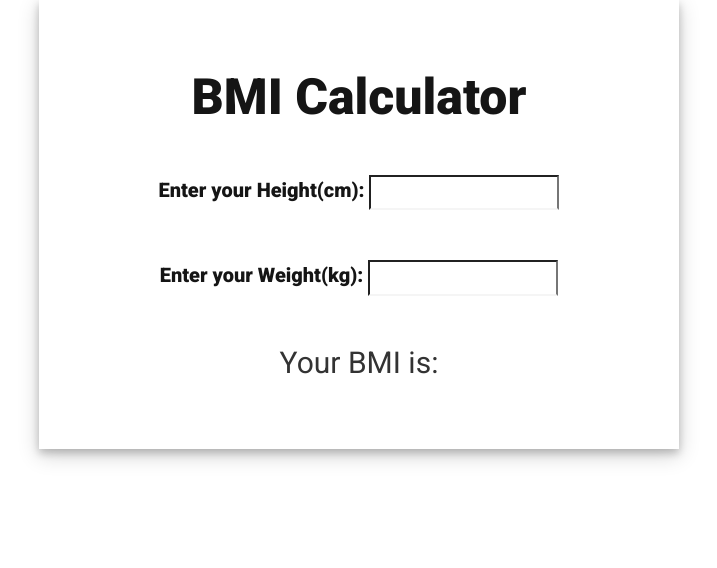
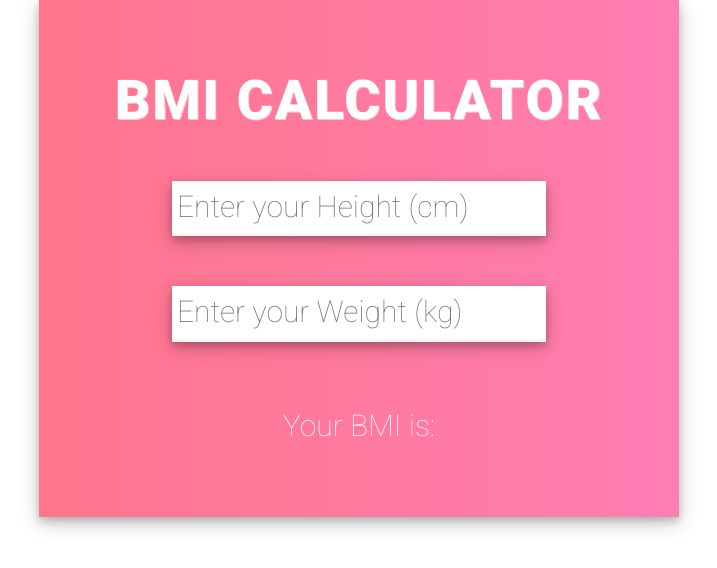
Before and after one commit to nseyf/bmi-calc, a React (Create React App) app: page / in a window 1280 px wide. Shown: the top 568 px of the page, without its empty margins (281-998 px from the left). Built offline with nearby package versions, Linux system fonts and the light colour scheme.

Commit message:
added css

```diff
--- a/src/App.js
+++ b/src/App.js
@@ -58,42 +58,46 @@ const { result } = this.state;
 
 const inputDiv = {
  margin: "50px",
-fontWeight: "bold"
+fontWeight: "100"
 }
 const inputStyle = {
-  borderBottom: "2px solid #f5f5f5",
+  border: "none",
+  background: "white",
   padding: "5px",
-  fontSize: "15px"
+  borderBottom: "3px solid #f5f5f5",
+  fontSize: "30px",
+  width: "85%",
+  boxShadow: "0 4px 8px 0 rgba(0, 0, 0, 0.2), 0 6px 20px 0 rgba(0, 0, 0, 0.19)"
 }
 const titleStyle = {
-  fontSize: "50px",
-  color: "#151515",
+  fontSize: "55px",
+  color: "white",
+  textShadow: "2px 2px 0px pink",
+  textShadow: "1px 1px 0px pink",
+  letterSpacing: "2px",
   fontWeight: "900"
 }
 const containerStyle = {
   padding: "50px",
-  background: "#fff",
+backgroundImage: "linear-gradient(to right, #ff758c 0%, #ff7eb3 100%)",
   fontFamily: "'Roboto', cursive",
   boxShadow: "0 4px 8px 0 rgba(0, 0, 0, 0.2), 0 6px 20px 0 rgba(0, 0, 0, 0.19)"
 }
-const identifierStyle = {
-  fontSize: "20px",
-  color: "#151515"
-}
+
 console.log(this.state);
     return (
 
       <div className="App" className="col-xs-12 col-lg-6 col-lg-offset-3 col-md-6 col-md-offset-3 text-center" style={containerStyle}>
-        <div><h1 style={titleStyle}>BMI Calculator</h1></div>
-        <div style={inputDiv}><span style={identifierStyle}>Enter your Height(cm): </span><input style={inputStyle} key={this.height} onChange={this.updateHeight.bind(this)} value={this.state.height} />
+        <div><h1 style={titleStyle}>BMI CALCULATOR</h1></div>
+        <div style={inputDiv}><input style={inputStyle} placeholder="Enter your Height (cm)" key={this.height} onChange={this.updateHeight.bind(this)} value={this.state.height} />
       </div>
-      <div style={inputDiv}><span style={identifierStyle}>Enter your Weight(kg): </span><input style={inputStyle} key={this.weight} onChange={this.updateWeight.bind(this)} value={this.state.weight}/>
+      <div style={inputDiv}><input style={inputStyle} placeholder="Enter your Weight (kg)" key={this.weight} onChange={this.updateWeight.bind(this)} value={this.state.weight}/>
       </div>
       <div>
       </div>
         <div>
-          <h2 style={{fontWeight: "400"}}>Your BMI is: <span style={{fontWeight: "900"}}>{this.state.result ? this.state.result.toFixed(2): ""}</span></h2>
-          <h2 style={{fontWeight: "900"}}>{this.state.message}</h2>
+          <h2 style={{fontSize: "30px", fontWeight: "100", color: "white"}}>Your BMI is: <span style={{fontSize: "50px", fontWeight: "900"}}>{this.state.result ? this.state.result.toFixed(2): ""}</span></h2>
+          <h2 style={{fontSize: "40px", fontWeight: "900", color: "white"}}>{this.state.message}</h2>
 
       </div>
       </div>
```
